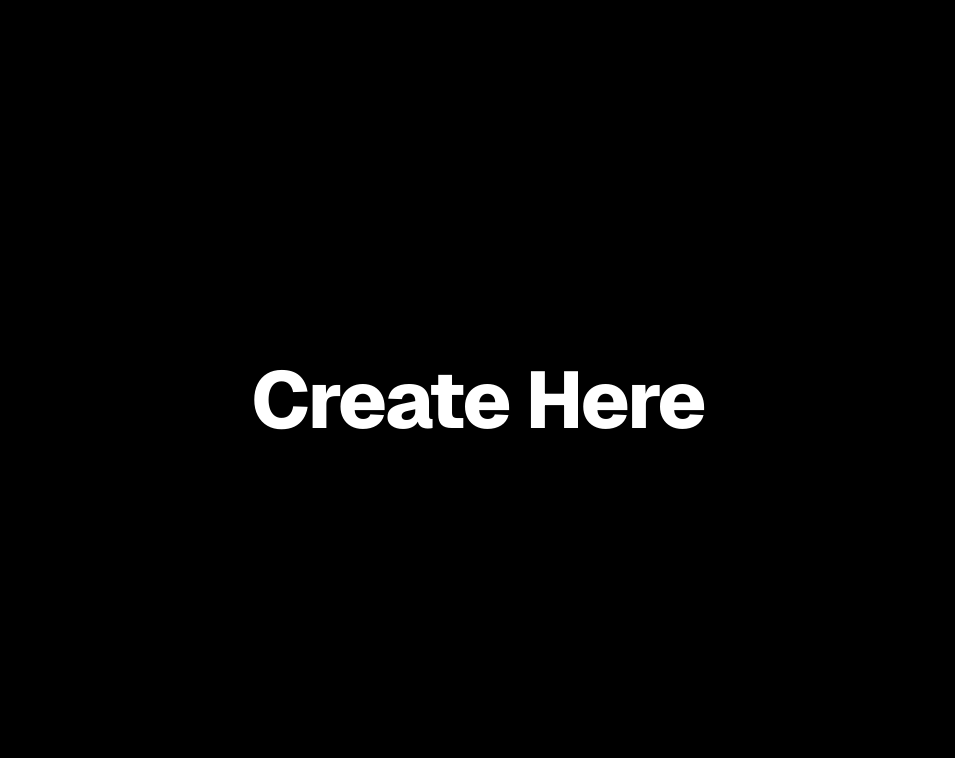
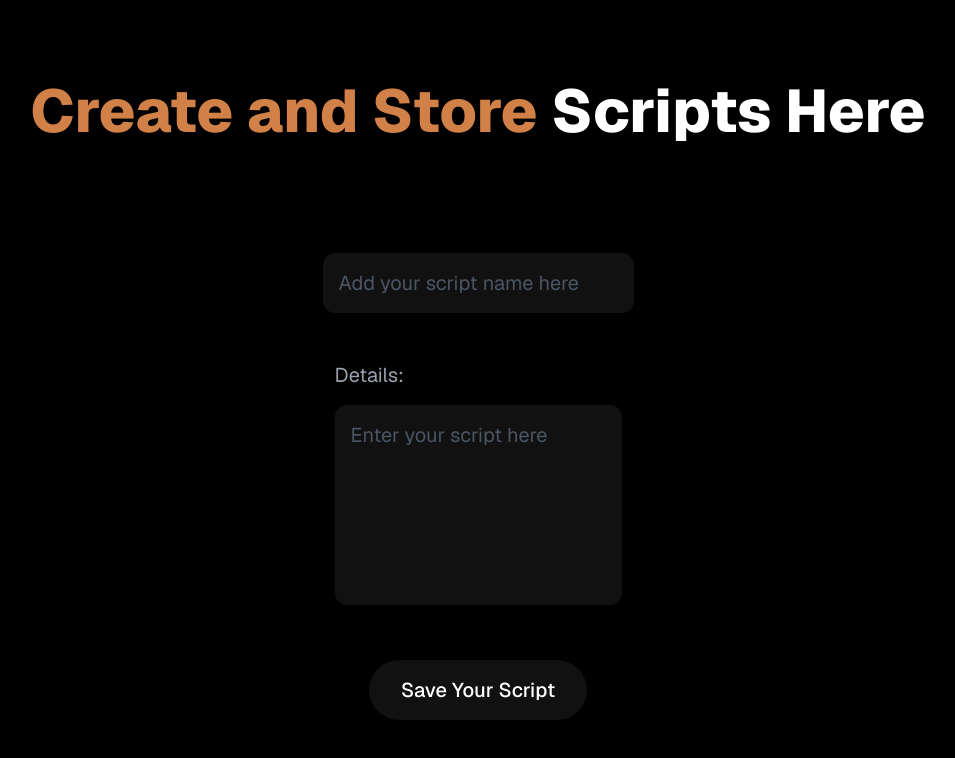
Before and after one commit to nextking12/script-manager, a Next.js app: page /components/create in a window 1280 px wide. Shown: the top 758 px of the page, without its empty margins (162-1117 px from the left). Built offline with nearby package versions, Linux system fonts and the light colour scheme.

Commit message:
work on search pg

```diff
--- a/src/app/components/create/page.tsx
+++ b/src/app/components/create/page.tsx
@@ -4,9 +4,42 @@ export default function CreatePage() {
   return (
     <main className="flex min-h-screen flex-col items-center justify-center bg-background text-foreground">
       <div className="container flex flex-col items-center justify-center gap-12 px-4 py-16">
-        <h1 className="text-5xl font-extrabold tracking-tight text-foreground sm:text-[5rem]">
-          Create <span className="text-[hsl(280,100%,70%)]">Here</span>
-        </h1>
+       <h1 className="text-6xl font-extrabold mb-16 text-center"><span style={{color: 'hsl(25, 60%, 55%)'}}>Create and Store</span> Scripts Here</h1>
+
+       <div className="space-y-4">
+
+        <input
+          type="text"
+          id="info"
+          name="info"
+          placeholder="Add your script name here"
+          required
+          className="w-full bg-[#111] rounded-xl p-4 text-xl border-0 focus:ring-1 focus:ring-gray-400 placeholder:text-gray-600"
+        />
+      </div>
+
+      <div className="space-y-4">
+        <label htmlFor="message" className="block text-xl text-gray-400">
+          Details:
+        </label>
+        <textarea
+          id="message"
+          name="message"
+          placeholder="Enter your script here "
+          required
+          rows={6}
+          className="w-full bg-[#111] rounded-xl p-4 text-xl border-0 focus:ring-1 focus:ring-gray-400 placeholder:text-gray-600 resize-none"
+        />
+      </div>
+
+      <button
+      type="submit"
+      className="bg-card hover:bg-secondary text-white px-8 py-4 rounded-full text-xl font-medium inline-flex items-center justify-center gap-2 transition-all duration-300 ease-in-out disabled:opacity-50 disabled:hover:bg-gray-200 min-w-[180px] h-[60px] w-full sm:w-auto"
+    >
+       <span>Save Your Script</span>
+
+    </button>
+
 
       </div>
     </main>
```
